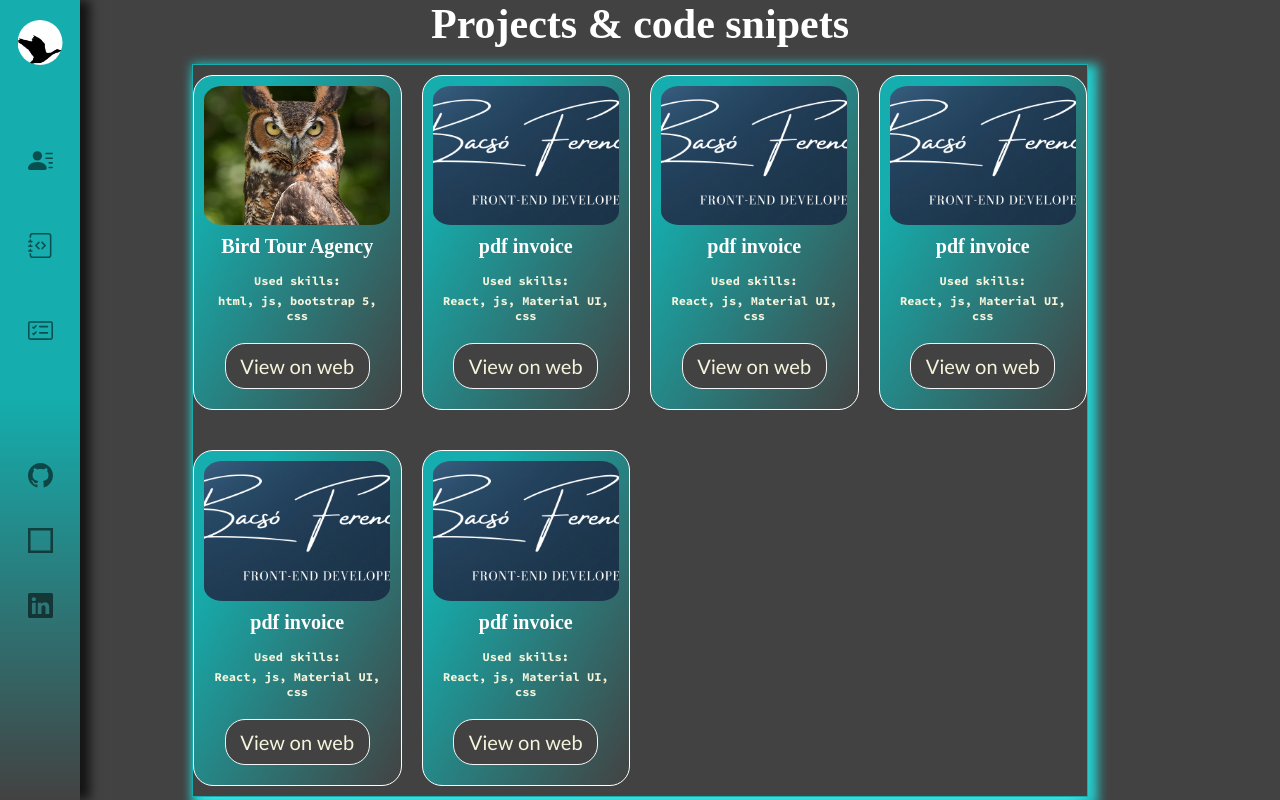
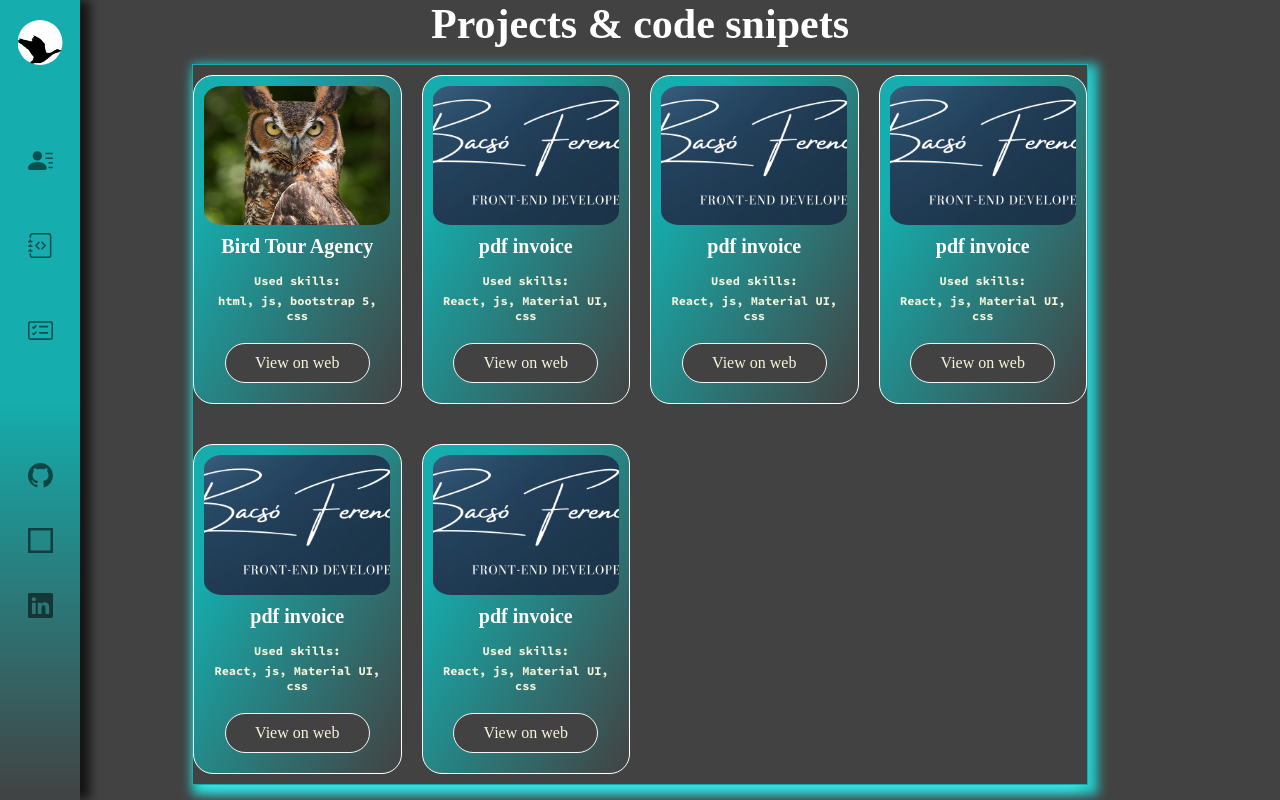
Before and after one commit to FerencBacso89/resume, a React (Vite) app: page /mycode in a window 1280 px wide. Built offline with nearby package versions, Linux system fonts and the light colour scheme; a web font is replaced by a local one.

Commit message:
card component
moded font-size
& add hover propertys

```diff
--- a/src/Components/Mycodes/CardList.jsx
+++ b/src/Components/Mycodes/CardList.jsx
@@ -29,7 +29,7 @@ const clickHandler = () =>{
             <h4>{company}</h4>
             <h5>Used skills:</h5>
             <h5>{skills}</h5>
-            <a type="button" onClick={clickHandler}>View on web</a>
+            <a type="button"  onClick={clickHandler}>View on web</a>
         </article>
 
     )
--- a/src/Components/Mycodes/card.css
+++ b/src/Components/Mycodes/card.css
@@ -61,10 +61,15 @@ h2{
     color: beige;
     display: flex;
     justify-content: center;
-    font-size: 2rem;
+    font-size: 1.6rem;
     padding: 10px;
     border-radius: 20px;
     border: 1px solid whitesmoke;
+    font-family: codePro_ita;
+}
+.card >a:hover{
+    background-color:beige ;
+    color:var(--primeColor);
 }
 @media screen and (min-width:900px){
     .cardList{
```
